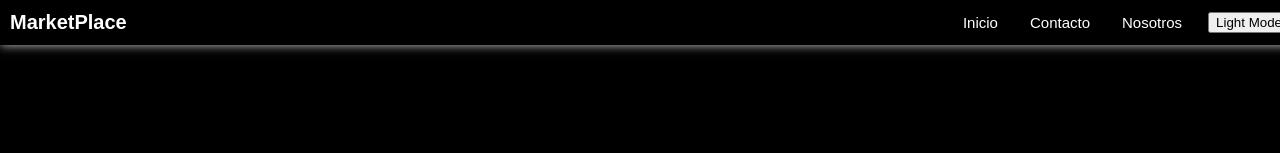
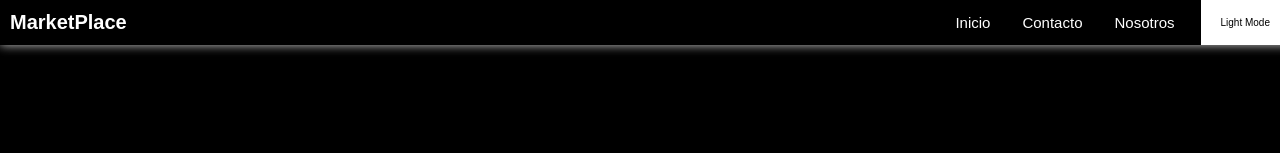
Before and after one commit to lucasjerez94/marketplace-react, a React (Create React App) app: page / in a window 1280 px wide. Shown: the top 153 px of the page. Built offline with nearby package versions, Linux system fonts and the light colour scheme.

Commit message:
buttom dark mode

```diff
--- a/src/App.css
+++ b/src/App.css
@@ -25,7 +25,7 @@ body {
 
 /*--Individual Component Styles*--/
 /*Button*/
-.buttom-component {
+.button-component {
   padding: 25px 20px;
   font-size: 10px;
   cursor: pointer;
@@ -34,21 +34,19 @@ body {
 }
 
 .light {
-  background-color: #fff;
-  color: #000;
+  background-color: white;
+  color: black;
 }
 
 .dark {
-  background-color: #333;
-  color: #fff;
+  background-color: black;
+  color: white;
 }
-
 /*-------------------------------*/
 
 
 /*Header*/
 .header-container {
-  color: white;
   padding: 10px;
   height: 25px;
   width: 100%;
@@ -59,6 +57,7 @@ body {
   align-items: center;
   position: fixed;
   background-color: black;
+  color: white;
   box-shadow: 0 0 10px rgba(255, 255, 255, 0.8);
 }
 
@@ -105,6 +104,7 @@ body {
   flex: 1;
   padding: 100px;
   text-align: center;
+  background-color: black;
   color: white;
 }
 
--- a/src/atoms/Button.jsx
+++ b/src/atoms/Button.jsx
@@ -8,7 +8,7 @@ const Button = () => {
   };
 
   return (
-    <button onClick={toggleMode}>
+    <button className={`button-component ${styles.darkMode ? 'light' : 'dark'}`} onClick={toggleMode}>
       {styles.darkMode ? 'Light Mode' : 'Dark Mode'}
     </button>
   );
--- a/src/atoms/Searchbar.jsx
+++ b/src/atoms/Searchbar.jsx
@@ -1,6 +1,10 @@
 import { useState } from "react";
+import { useStyles } from '../StylesContext';
 
     export const Searchbar = ({onSearch}) => {
+
+        const { styles } = useStyles();
+
         const [searchTerm, setSearchTerm] = useState('');
 
         const handleChange = (event) => {
@@ -10,7 +14,7 @@ import { useState } from "react";
     };
 
     return(
-        <div className="searchbar-container">
+        <div className="searchbar-container" style={{ background: styles.darkMode ? 'black' : 'white' }}>
             <h3 className="h3-searchbar">Filter Templates</h3>
             <input
                 className="input-searchbar"
--- a/src/atoms/TemplateCard.jsx
+++ b/src/atoms/TemplateCard.jsx
@@ -1,7 +1,11 @@
+import { useStyles } from '../StylesContext';
+
 const TemplateCard = ({title, content, imageSrc}) => {
 
+  const { styles } = useStyles();
+
   return (
-    <div className="templatecard-container">
+    <div className="templatecard-container" style={{ background: styles.darkMode ? 'black' : 'white' }}>
       <div className="card-container">
         <img className="card-image" src={imageSrc} alt={title}/>
         <h3 className="h3-templatecard">{title}</h3>
```
